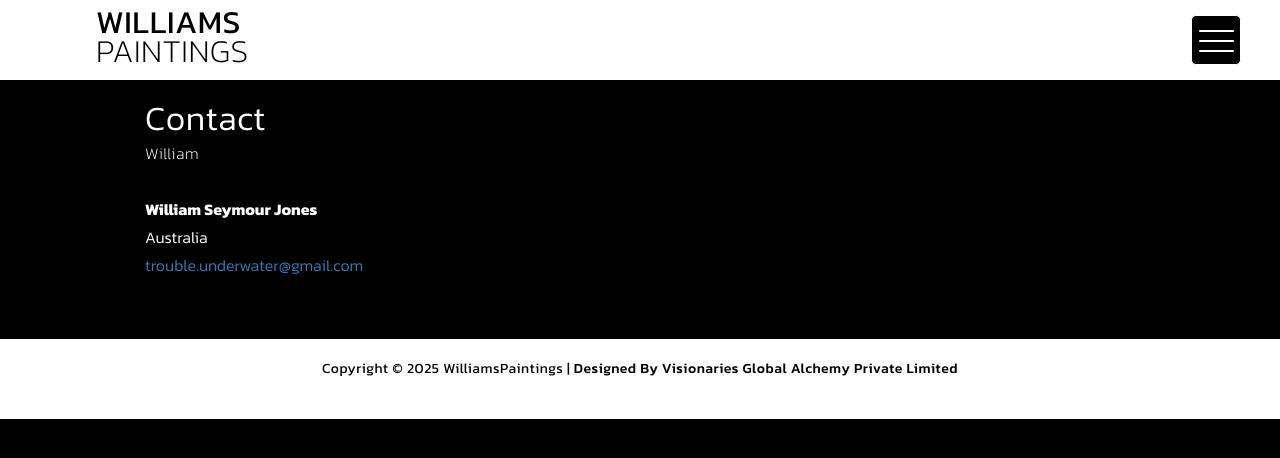
After one commit to LakshmananDhuraisamy/artist, a PHP site: page /contact in a window 1280 px wide. The commit adds this page. Shown: the top 458 px of the page. Run offline with PHP 8.4, Linux system fonts and the light colour scheme; some libraries are stand-ins or nearby versions.

Commit message:
contact page

```diff
--- /dev/null
+++ b/contact.php
@@ -0,0 +1,22 @@
+<?php include('header.php');?>
+
+    <div class="more-about-us">
+        <div class="container">
+
+            <div class="col-md-12"> ">
+                <div class="content">
+                    <h2>Contact</h2>
+                    <span>William</span>
+                    <p>
+                     <b>William Seymour Jones<br></b>
+                     Australia <br>
+<a href="mailto:trouble.underwater@gmail.com">trouble.underwater@gmail.com</a>
+</p>
+
+
+
+                </div>
+            </div>
+        </div>
+    </div>
+ <?php include('footer.php');?>
--- a/footer.php
+++ b/footer.php
@@ -86,7 +86,9 @@
                   <li>
                       <a href="faqs">FAQs</a>
                   </li>
-
+                  <li>
+                      <a href="contact">Contact</a>
+                  </li>
               </ul>
 
           </div>
```
